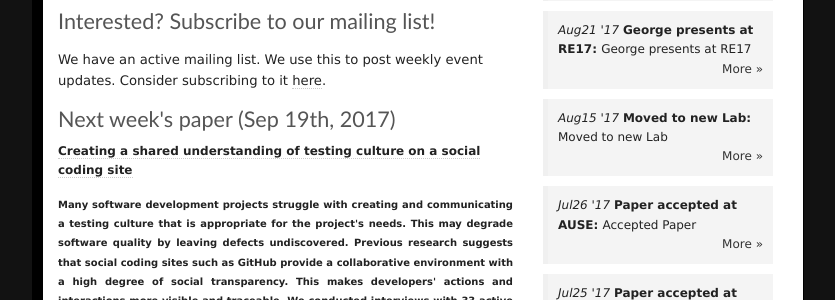
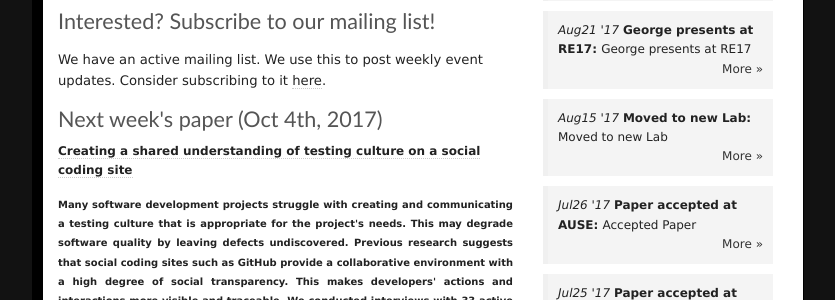
Before and after one commit to ai-se/ai-se.github.io, a Jekyll site: the page built from events/index.html, in a window 1280 px wide. Shown: the part 898-1198 px from the top of the page, without its empty margins (223-1058 px from the left). Built offline with Jekyll 4.4.1, drawn with Linux system fonts in a browser that asks for light colours; comment, search, counter and statistics services are not loaded.

Commit message:
Update index.html

```diff
--- a/events/index.html
+++ b/events/index.html
@@ -30,7 +30,7 @@ Every Wednesday<br>
 </div>
 
 <div class="span3">
-<h3>Next week's paper (Sep 19th, 2017)</h3>
+<h3>Next week's paper (Oct 4th, 2017)</h3>
 <h4>
 	<a href="https://goo.gl/5g91P3" target="_blank">Creating a shared understanding of testing culture on a social coding site</a>
 </h4>
```
